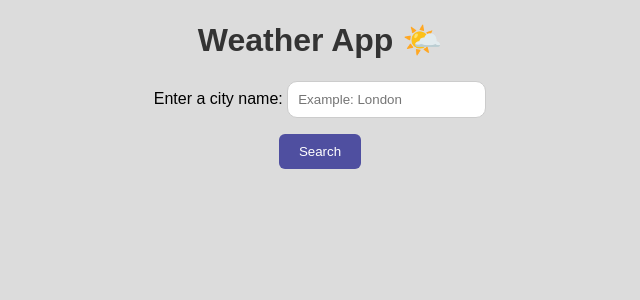
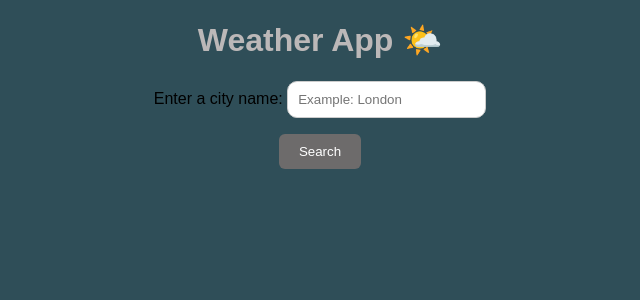
Before and after one commit to GaiusNale/Weather_App, a Django app: template weather_app/templates/weather_app/weather.html in a window 1280 px wide. Shown: the top 300 px of the page, without its empty margins (320-960 px from the left). Run offline with Django 3.2, Linux system fonts and the light colour scheme; the template is opened without the code that fills it, so the values that code supplies are empty.

Commit message:
made some changes to the css

```diff
--- a/weather_app/static/css/style.css
+++ b/weather_app/static/css/style.css
@@ -6,12 +6,12 @@
 body {
     font-family: Arial, sans-serif;
     text-align: center;
-    background-color: gainsboro;
+    background-color: rgb(47, 78, 88);
   }
 
 /* Heading styles */
 h1 {
-    color: #333;
+    color: #bcb8b8;
   }
 
 /* Form styles */
@@ -27,7 +27,7 @@ form input[type="text"] {
 
 form button[type="submit"] {
     padding: 10px 20px;
-    background-color: rgb(79, 79, 160);
+    background-color: rgb(109, 107, 107);
     color: #fff;
     border: none;
     border-radius: 6px;
@@ -55,11 +55,12 @@ form p:first-child {
   }
 
 .weather-container h2 {
-    color: #333;
+    color: #e6e4e4;
   }
 
 .weather-container p {
     margin-top: 10px;
+    color: #bcb8b8;
   }
 
 .weather-container p:first-child {
```
Also changed, not shown: weather_app/views.py (+18 -1 lines).
